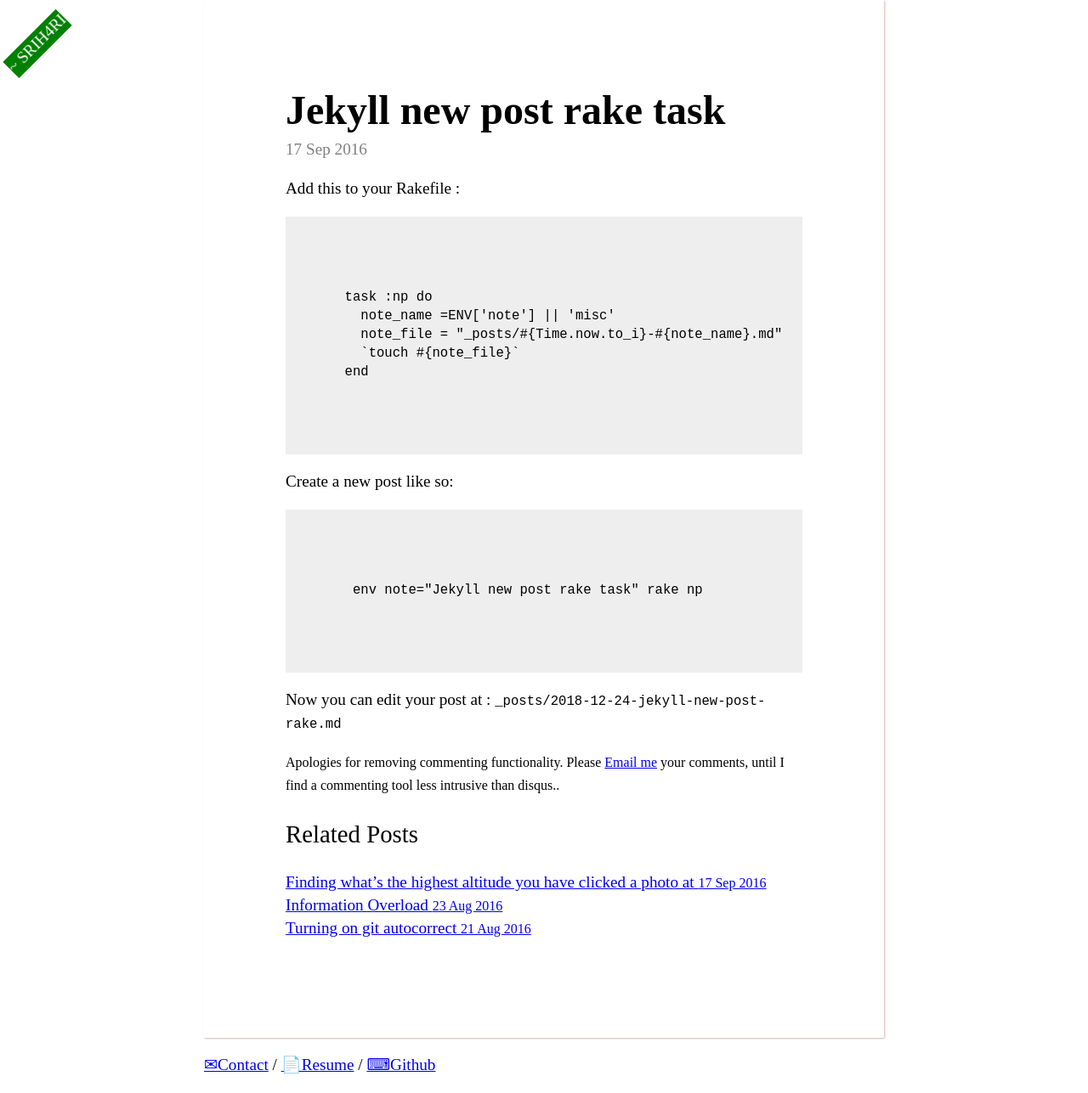
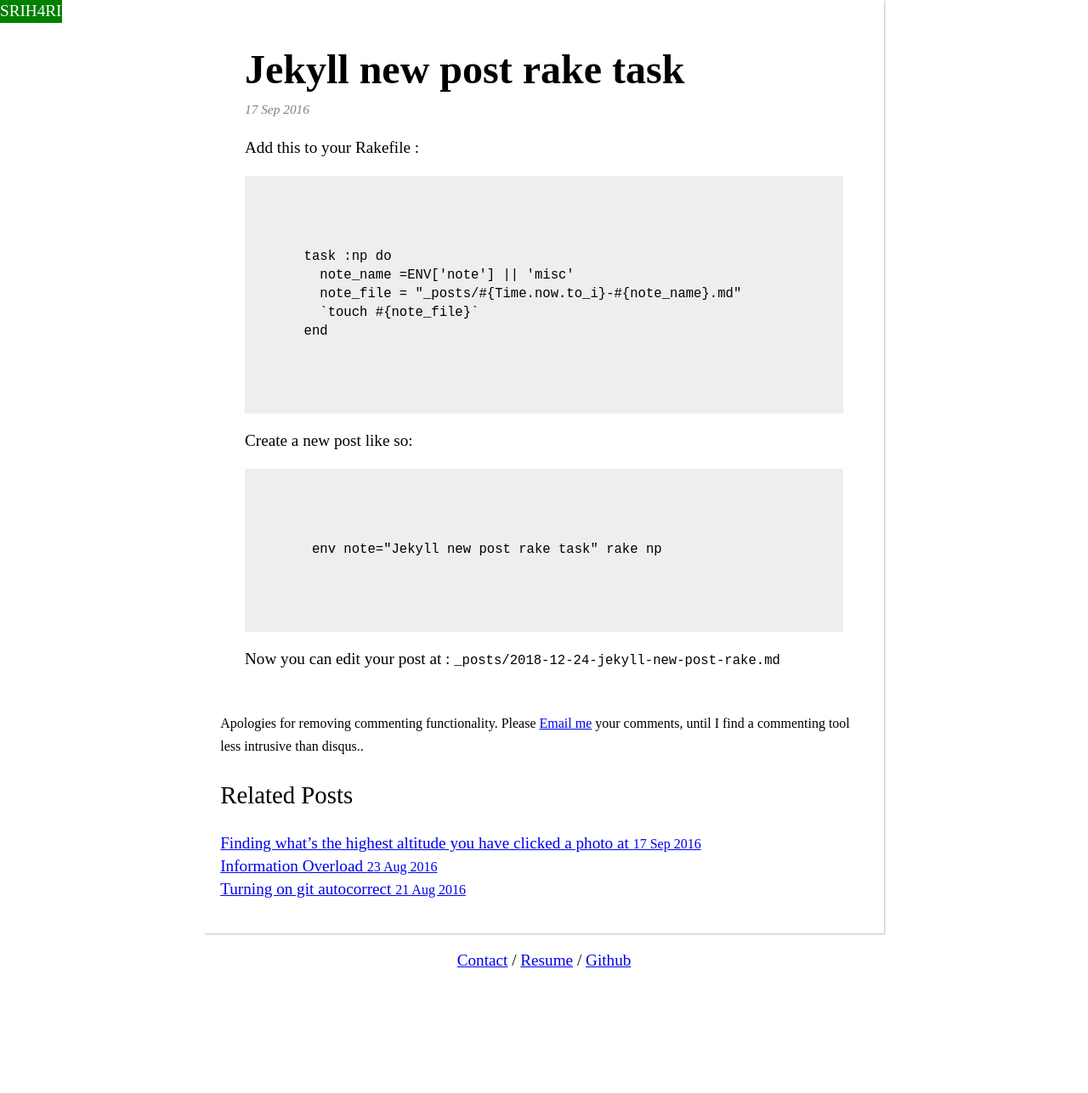
Before and after one commit to srih4ri/srih4ri.github.com, a Jekyll site: the page built from _posts/2018-12-24-jekyll-new-post-rake.md, in a window 1280 px wide. Shown: the whole page at 85% size. Built offline with Jekyll 4.4.1, drawn with Linux system fonts in a browser that asks for light colours; after the commit the page ends 1164 px from its top, so only the background shows below that.

Commit message:
make it pretty

```diff
--- a/_config.yml
+++ b/_config.yml
@@ -13,7 +13,7 @@
 # you will see them accessed via {{ site.title }}, {{ site.email }}, and so on.
 # You can create any custom variable you would like, and they will be accessible
 # in the templates via {{ site.myvariable }}.
-title: ~ srih4ri
+title: srih4ri
 email: srih4ri@gmail.com
 description: > # this means to ignore newlines until "baseurl:"
   Blog posts and notes about software development, philosophy
--- a/_layouts/default.html
+++ b/_layouts/default.html
@@ -23,11 +23,11 @@
     </div>
 
     <p class="footer_links">
-        <a href="mailto:srih4ri@gmail.com?Subject=Hello" target="_blank">✉Contact</a>
+        <a href="mailto:srih4ri@gmail.com?Subject=Hello" target="_blank">Contact</a>
         /
-        <a href="/resume">📄Resume</a>
+        <a href="/resume">Resume</a>
         /
-        <a href="https://github.com/srih4ri">⌨Github</a>
+        <a href="https://github.com/srih4ri">Github</a>
     </p>
   </body>
 </html>
--- a/css/srih4ri.css
+++ b/css/srih4ri.css
@@ -1,6 +1,8 @@
+
 .highlight {
     background-color: #eee;
     padding: 2em;
+    overflow: scroll;
 }
 ul, p{
     padding: 0px;
@@ -21,14 +23,12 @@ body {
 }
 
 .site-title{
-    margin-top: 2em;
     position: fixed;
     left: 0;
     top: 0;
     background: green;
     color: white;
     text-transform: uppercase;
-    transform: rotate(-45deg);
     text-decoration: none;
 }
 
@@ -46,7 +46,7 @@ body {
 
 .content {
     box-shadow: 0.5px 0.5px 2px #d5b5b5;
-    padding: 5em;
+    padding: 1em;
 }
 
 p.nav_links > a{
@@ -76,12 +76,16 @@ p.nav_links > a{
     line-height: 1.4;
 }
 
+.post{
+    padding: 1.5em;
+}
 .post-content img {
     width: 100%;
     border: 5px solid #eee;
 }
 .post-date,.postlist__post_meta{
-    font-size: 1em;
+    font-size: 0.8em;
+    font-style: italic;
     color: #808080;
 }
 
@@ -91,7 +95,7 @@ p.nav_links > a{
 }
 
 .postlist__post {
-    margin-bottom: 5em;
+    margin-bottom: 1em;
     border-bottom: 5px dotted #eee;
 }
 
@@ -133,8 +137,8 @@ p.nav_links > a{
     height: 100%;
     width: 33.33%;
     border: 0px;
-    border-bottom: 10px;
-    border-style: double;
+    border-bottom: 5px;
+    border-style: solid;
 
     animation-name: growwidth;
     animation-duration: 1s;
@@ -156,14 +160,15 @@ p.nav_links > a{
     border-color: #0000FF;
 }
 
-.hero-title {
-    font-family: AmericanTypewriter;
+.hero-title{
     font-size: 48px;
-    color: #4A4A4A;
     letter-spacing: 0.2px;
     align-self: center;
 }
+
 .hero-title a{
+    font-family: AmericanTypewriter;
+    color: #000;
     text-decoration: none;
 }
 
@@ -212,3 +217,6 @@ p.nav_links > a{
     font-size: 1em;
     list-style: none;
 }
+.footer_links {
+    text-align: center;
+}
```
Also changed, not shown: _posts/2018-12-24-jekyll-new-post-rake.md (+1 -1 lines).
